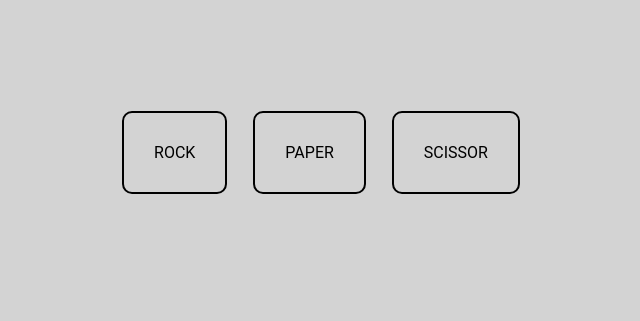
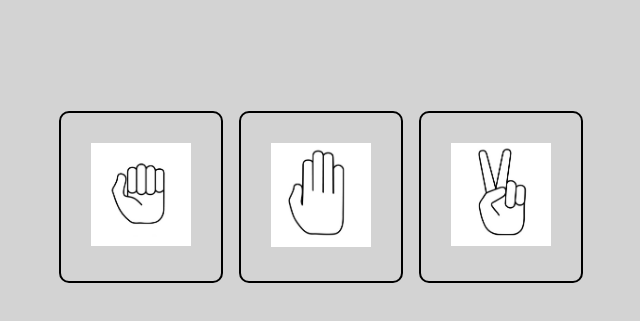
Before and after one commit to DanielChin327/odin-rock-paper-scissors, a plain HTML site: page index.html in a window 1280 px wide. Shown: the part 211-532 px from the top of the page, without its empty margins (319-959 px from the left). Drawn offline with Linux system fonts and the light colour scheme.

Commit message:
updated images of rock paper and scissor.

```diff
--- a/index.html
+++ b/index.html
@@ -12,13 +12,13 @@
   </div>
   <div class="icons">
     <div class="rock button">
-      ROCK
+      <img src="/images/rock.jpg" alt="rock" class ="icon">
     </div>
     <div class="paper button">
-      PAPER
+      <img src="/images/paper.jpg" alt="paper" class ="icon">
     </div>
     <div class="scissor button">
-      SCISSOR
+      <img src="/images/scissor.jpg" alt="paper" class ="icon">
     </div>
   </div>
 
--- a/style.css
+++ b/style.css
@@ -13,8 +13,12 @@ body{
   flex-wrap:wrap;
   text-align: center;
   justify-content: center;
-  gap: 30px
+  gap: 20px;
+}
 
+.icon{
+  width: 100px;
+  cursor: pointer;
 }
 
 .button{
```
Also changed, not shown: images/paper.jpg (added), images/rock.jpg (added), images/scissor.jpg (added).
